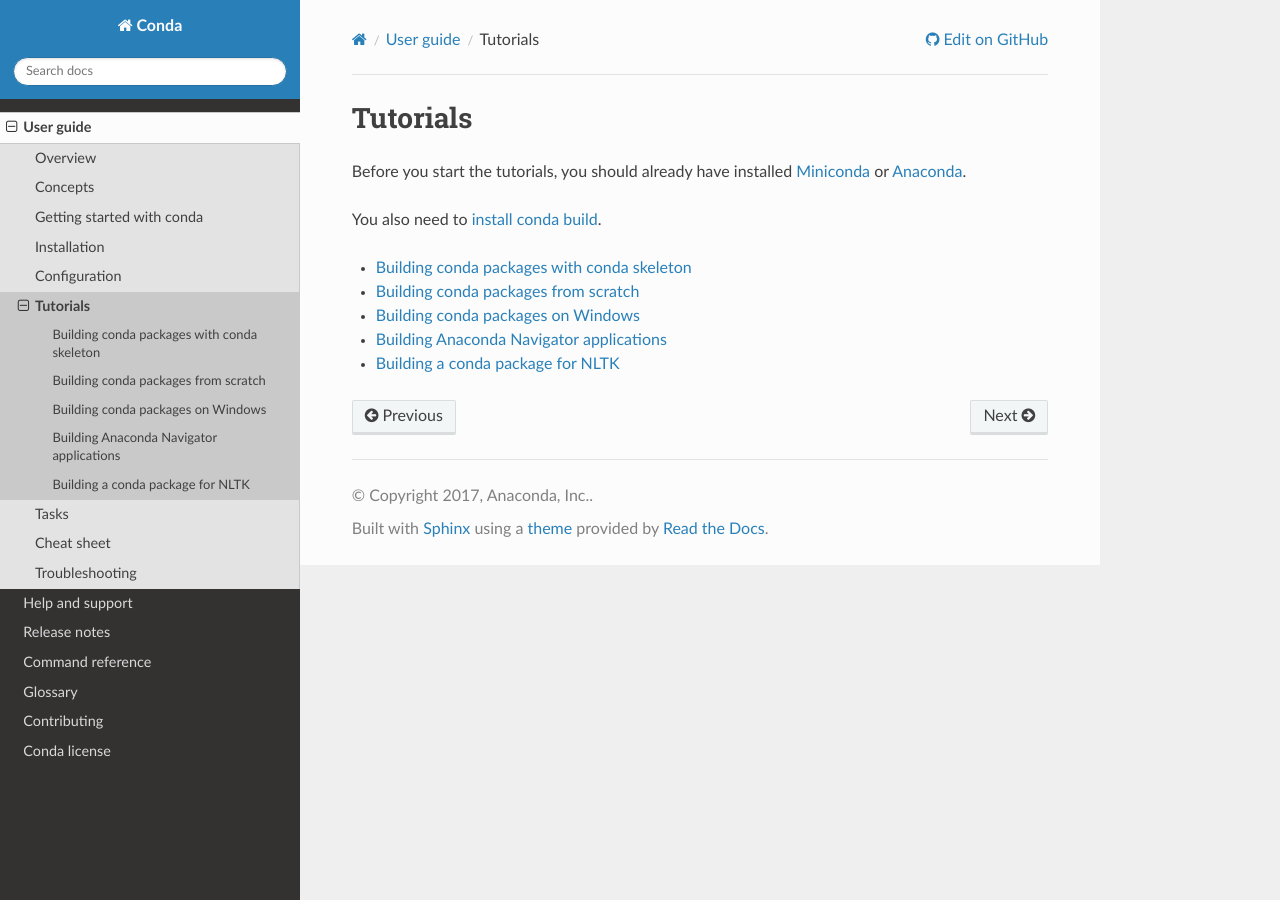
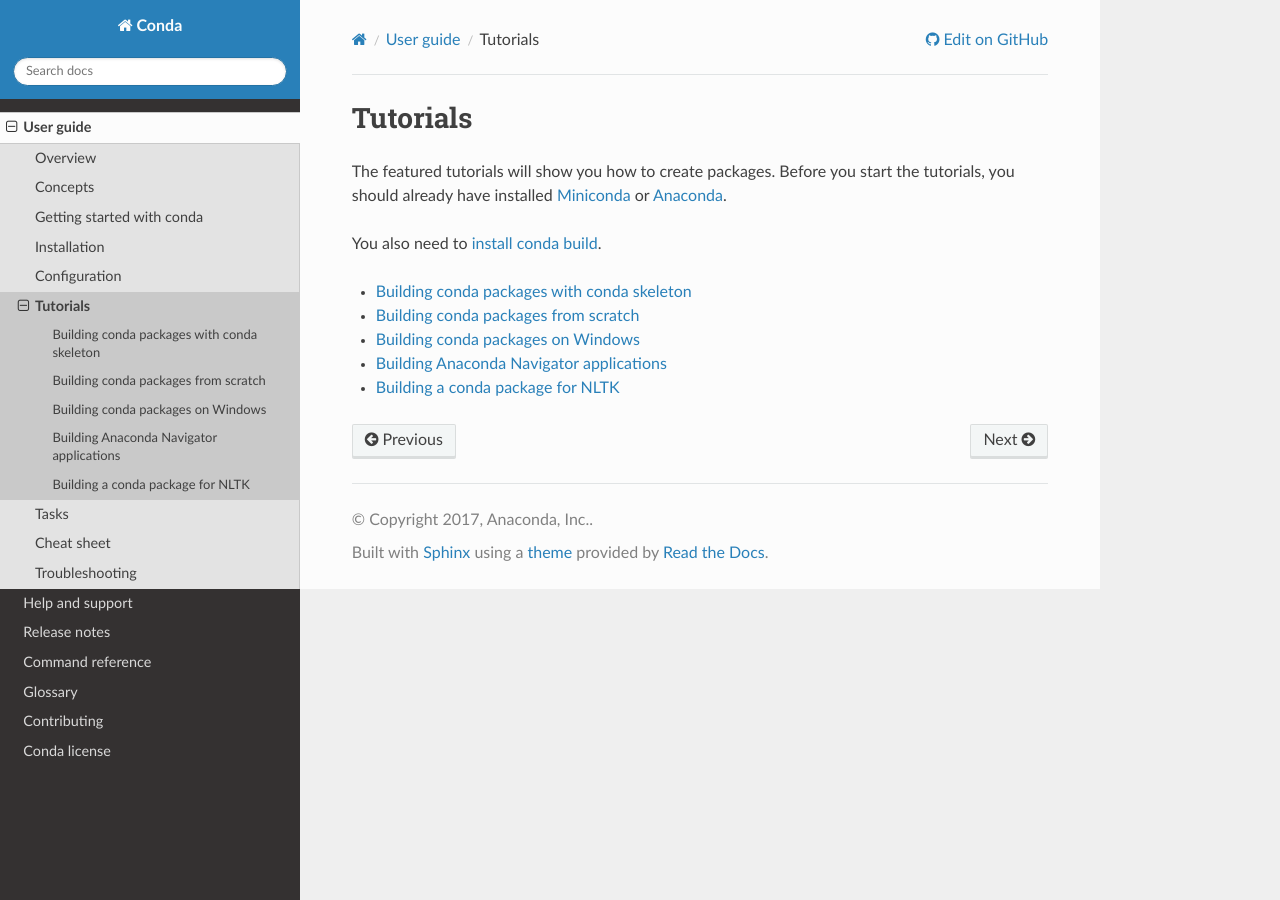
Before and after one commit to conda/conda-docs, a Sphinx documentation site: the page built from docs/source/user-guide/tutorials/index.rst, in a window 1280 px wide. Built offline with Sphinx 7.4.7 and the Read the Docs theme 2.0.0, drawn with Linux system fonts in a browser that asks for light colours.

Commit message:
Added sentence for clarity

```diff
--- a/docs/source/user-guide/tutorials/index.rst
+++ b/docs/source/user-guide/tutorials/index.rst
@@ -2,7 +2,7 @@
 Tutorials
 ===========
 
-Before you start the tutorials, you should already have
+The featured tutorials will show you how to create packages. Before you start the tutorials, you should already have
 installed :doc:`Miniconda <../install/index>` or Anaconda_.
 
 .. _Anaconda: https://docs.continuum.io/anaconda/install
```
